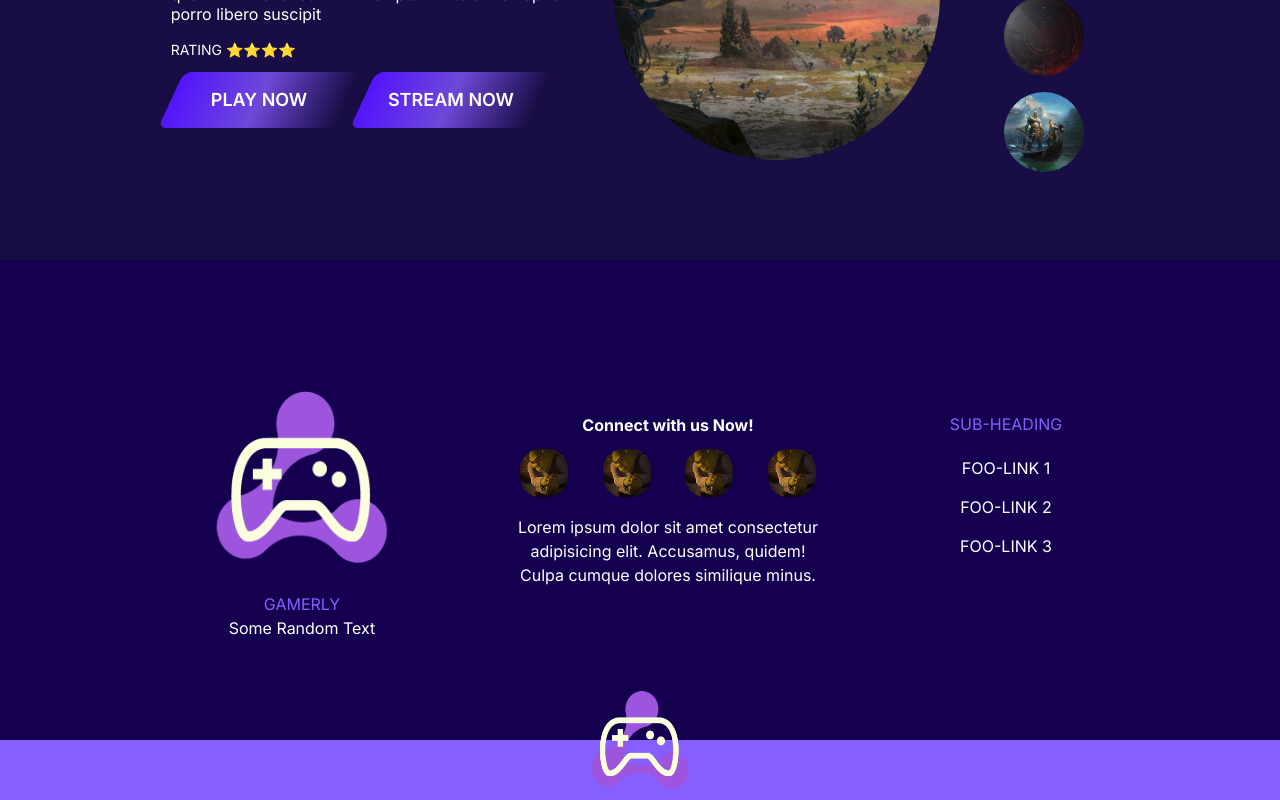
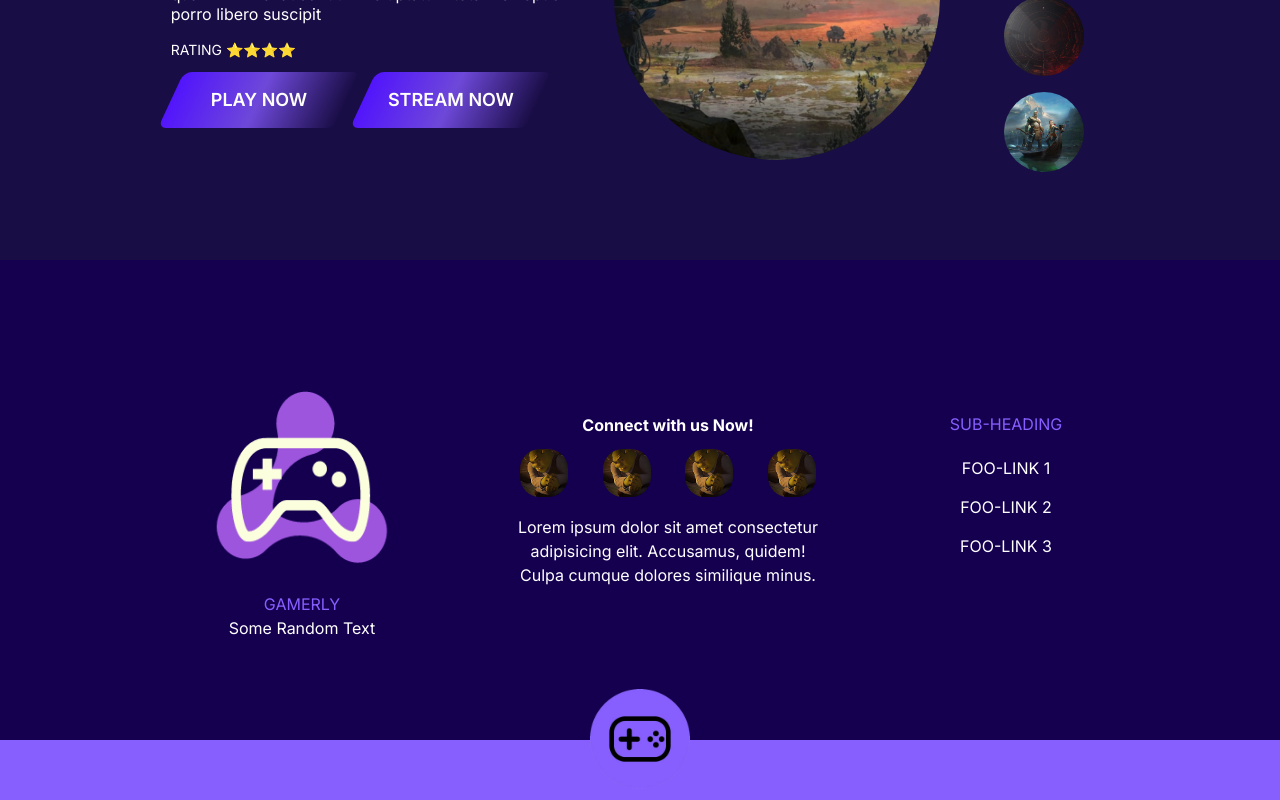
Before and after one commit to spectropaws/Sacred-Scripters, a Next.js app: page / in a window 1280 px wide. Shown: the part 3274-4074 px from the top of the page. Built offline with nearby package versions, Linux system fonts and the light colour scheme.

Commit message:
Logo Update

```diff
--- a/src/app/components/Footer.jsx
+++ b/src/app/components/Footer.jsx
@@ -7,6 +7,8 @@ import { motion } from "framer-motion";
 import Image from "next/image";
 import Link from "next/link";
 import logo from "#/images/logo.png";
+import logolast from "#/images/footer_last_no_bg.png";
+
 
 function Footer() {
   const containerVariants = {
@@ -114,7 +116,7 @@ function Footer() {
       <div className="bg-[#885fff] w-full h-[60px] flex justify-center relative">
         <Image
           className="h-[100px] w-[100px] text-center top-[-85%] absolute"
-          src={logo}
+          src={logolast}
           alt="game icon"
         />
       </div>
```
Also changed, not shown: public/images/footer_last_no_bg.png (added).
